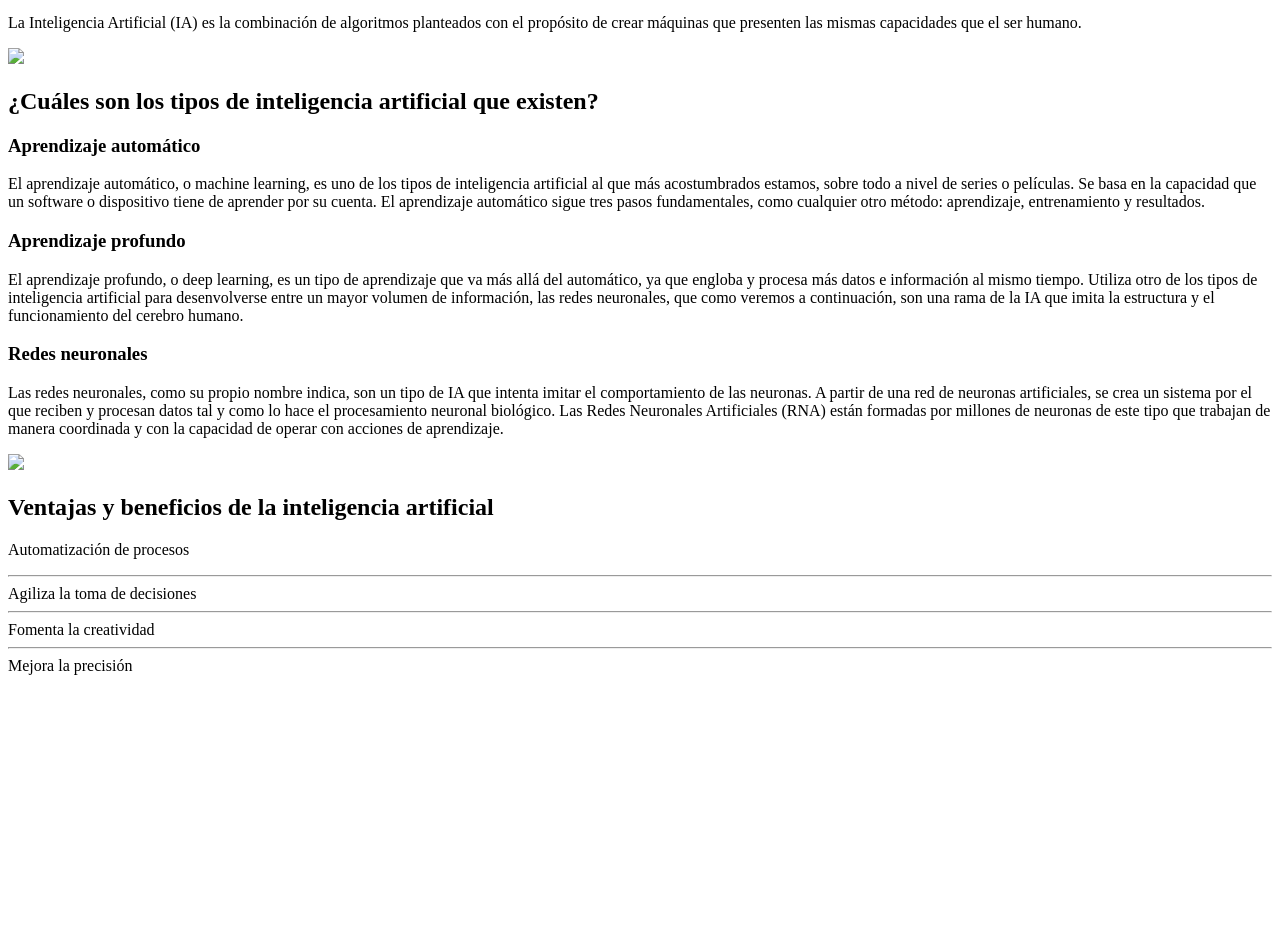
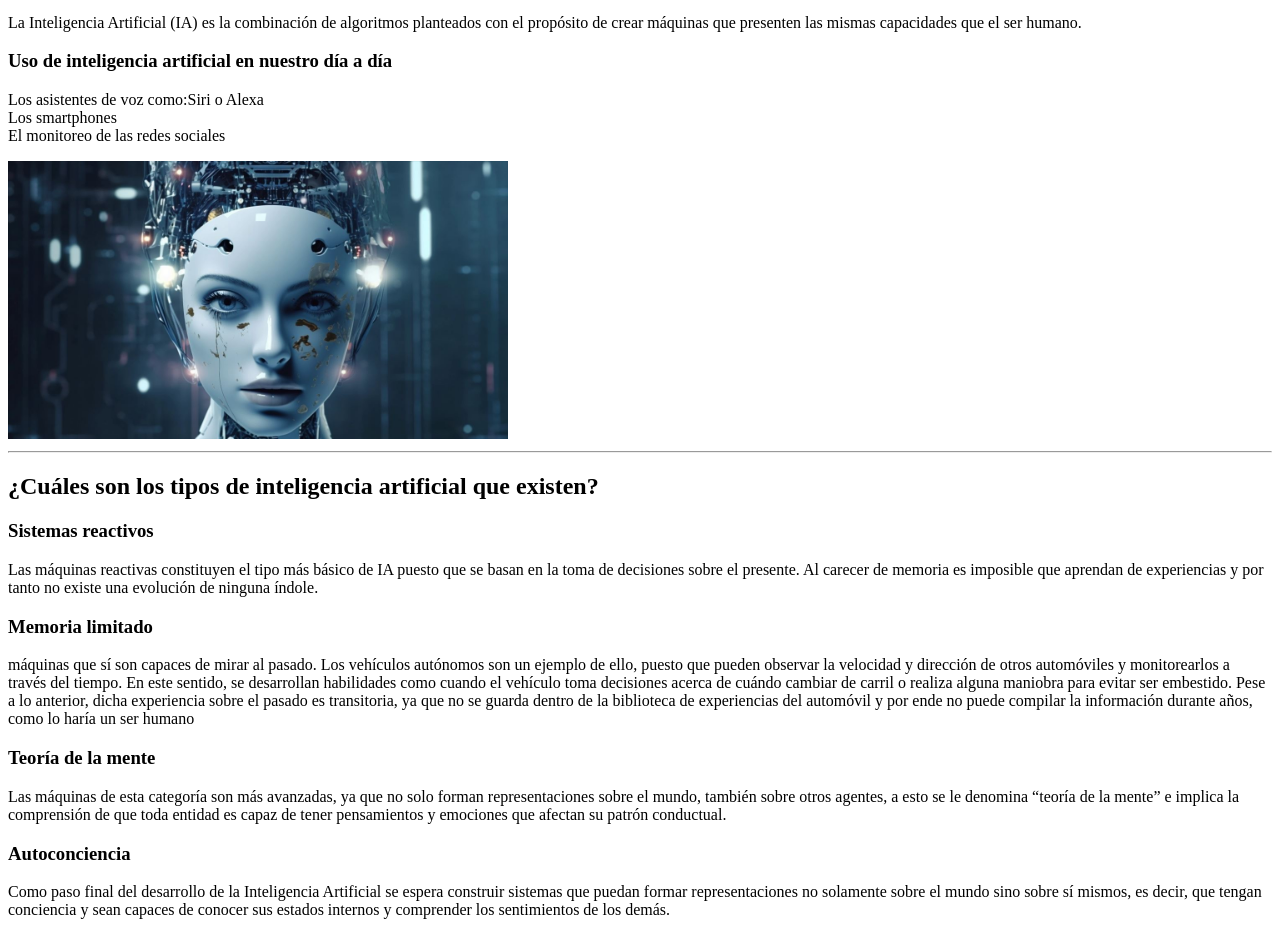
Before and after one commit to InstitutoSP/tarea-1-bianxgu, a plain HTML site: page index.html in a window 1280 px wide. Shown: the part 100-1032 px from the top of the page. Before the commit the page ends 800 px from the top, so only its background shows below. Drawn offline with Linux system fonts and the light colour scheme.

Commit message:
falta footer

```diff
--- a/index.html
+++ b/index.html
@@ -11,21 +11,31 @@
   <h2>¿Que es la inteligencia artificial?</h2>
   <p>La Inteligencia Artificial (IA) es la combinación de algoritmos planteados con el propósito de crear máquinas que
     presenten las mismas capacidades que el ser humano. </p>
-  <img src="mac_como_la_inteligencia_artificial_esta_transformando_el_marketing_1677651965.jpg"/>
+    <h3>Uso de inteligencia artificial en nuestro día a día</h3>
+    <p>Los asistentes de voz como:Siri o Alexa<br>Los smartphones<br>El monitoreo de las redes sociales<br></p>
+  <img src="ro.jpg" heigth="500" width="500" />
   </article>
   <article>
+    <hr>
     <h2>¿Cuáles son los tipos de inteligencia artificial que existen?</h2>
-    <h3>Aprendizaje automático</h3>
-    <p>El aprendizaje automático, o machine learning, es uno de los tipos de inteligencia artificial al que más acostumbrados estamos, sobre todo a nivel de series o películas. Se basa en la capacidad que un software o dispositivo tiene de aprender por su cuenta. El aprendizaje automático sigue tres pasos fundamentales, como cualquier otro método: aprendizaje, entrenamiento y resultados.</p>
-    <h3>Aprendizaje profundo</h3>
-    <p>El aprendizaje profundo, o deep learning, es un tipo de aprendizaje que va más allá del automático, ya que engloba y procesa más datos e información al mismo tiempo. Utiliza otro de los tipos de inteligencia artificial para desenvolverse entre un mayor volumen de información, las redes neuronales, que como veremos a continuación, son una rama de la IA que imita la estructura y el funcionamiento del cerebro humano.</p>
-    <h3>Redes neuronales</h3>
-    <p>Las redes neuronales, como su propio nombre indica, son un tipo de IA que intenta imitar el comportamiento de las neuronas. A partir de una red de neuronas artificiales, se crea un sistema por el que reciben y procesan datos tal y como lo hace el procesamiento neuronal biológico. Las Redes Neuronales Artificiales (RNA) están formadas por millones de neuronas de este tipo que trabajan de manera coordinada y con la capacidad de operar con acciones de aprendizaje.</p>
-    <img src="tipos.jpg"/>
+    <h3>Sistemas reactivos </h3>
+    <p>Las máquinas reactivas constituyen el tipo más básico de IA puesto que se basan en la toma de decisiones sobre el presente. Al carecer de memoria es imposible que aprendan de experiencias y por tanto no existe una evolución de ninguna índole.</p>
+    <h3>Memoria limitado</h3>
+    <p>máquinas que sí son capaces de mirar al pasado. Los vehículos autónomos son un ejemplo de ello, puesto que pueden observar la velocidad y dirección de otros automóviles y monitorearlos a través del tiempo. En este sentido, se desarrollan habilidades como cuando el vehículo toma decisiones acerca de cuándo cambiar de carril o realiza alguna maniobra para evitar ser embestido. Pese a lo anterior, dicha experiencia sobre el pasado es transitoria, ya que no se guarda dentro de la biblioteca de experiencias del automóvil y por ende no puede compilar la información durante años, como lo haría un ser humano</p>
+    <h3>Teoría de la mente</h3>
+    <p>Las máquinas de esta categoría son más avanzadas, ya que no solo forman representaciones sobre el mundo, también sobre otros agentes, a esto se le denomina “teoría de la mente” e implica la comprensión de que toda entidad es capaz de tener pensamientos y emociones que afectan su patrón conductual.</p>
+    <h3>Autoconciencia</h3>
+    <p>Como paso final del desarrollo de la Inteligencia Artificial se espera construir sistemas que puedan formar representaciones no solamente sobre el mundo sino sobre sí mismos, es decir, que tengan conciencia y sean capaces de conocer sus estados internos y comprender los sentimientos de los demás.</p>
+    <img src="r.png"heigth="400" width="450"/>
   </article>
 <article>
+  <hr>
   <h2>Ventajas y beneficios de la inteligencia artificial</h2>
-  <p>Automatización de procesos<hr>Agiliza la toma de decisiones<hr> Fomenta la creatividad<hr>Mejora la precisión</p>
+  <p>Automatización de procesos<br>Agiliza la toma de decisiones<br>Fomenta la creatividad<br>Mejora la precisión</p>
+  <h2>Desventajas de la inteligencia artificial</h2>
+  <p>Dependencia de los datos<br>Menos personal cualificado<br>Desinformacion</p>
+  <img src="des.jpg"heigth="400" width="450"/>
 </article>
+<footer></footer>
 </body>
 </html>
```
Also changed, not shown: des.jpg (added), r.png (added), ro.jpg (added).
